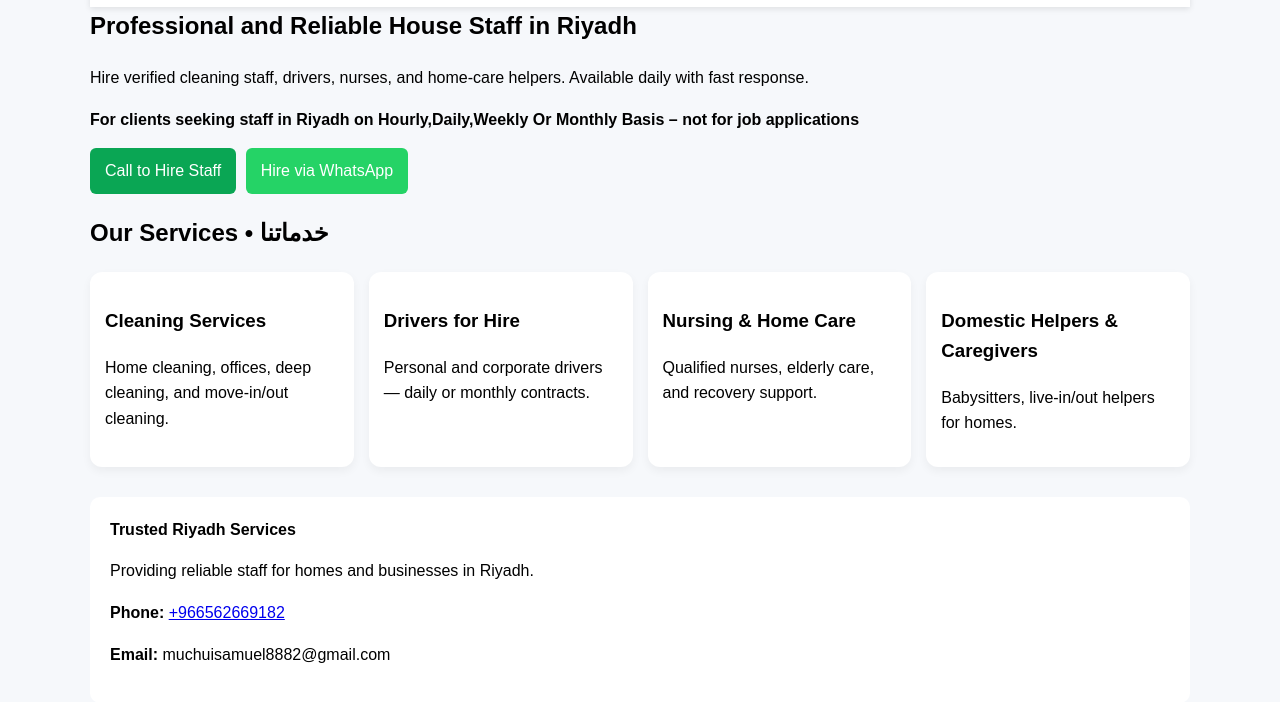
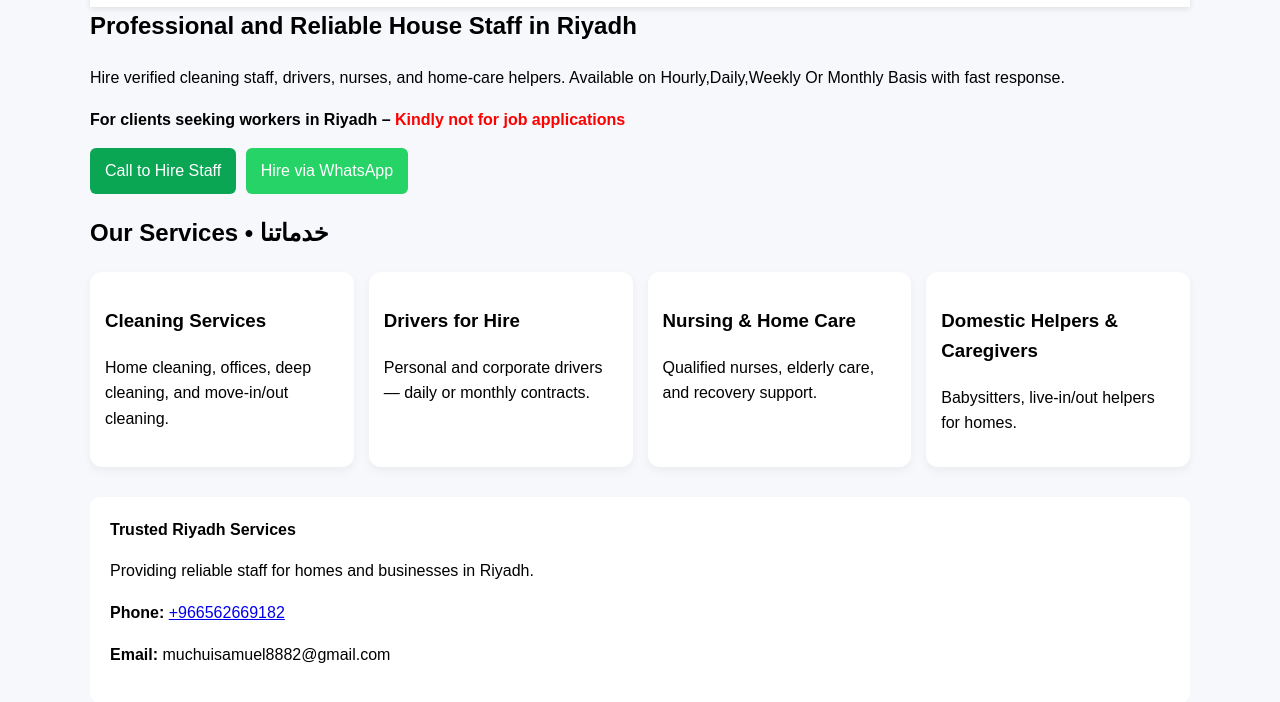
Before and after one commit to muchuisamuel8882-coder/Riyathcaregivers, a plain HTML site: page index.html in a window 1280 px wide. Shown: the part 72-774 px from the top of the page. Drawn offline with Linux system fonts and the light colour scheme.

Commit message:
Update index.html

```diff
--- a/index.html
+++ b/index.html
@@ -80,8 +80,10 @@
     <!-- English Hero -->
     <section id="hero-en">
       <h1>Professional and Reliable House Staff in Riyadh</h1>
-      <p>Hire verified cleaning staff, drivers, nurses, and home-care helpers. Available daily with fast response.</p>
-      <p><strong>For clients seeking staff in Riyadh on Hourly,Daily,Weekly Or Monthly Basis – not for job applications</strong></p>
+      <p>Hire verified cleaning staff, drivers, nurses, and home-care helpers. Available on
+        Hourly,Daily,Weekly Or Monthly Basis with fast response.</p>
+      <p><strong>For clients seeking workers in Riyadh – <span style="color: red;"> <b>Kindly not
+        for job applications</b></span></strong></p>
 
       <!-- Call Button (English) with Conversion -->
       <a href="tel:+966562669182" class="btn call"
```
